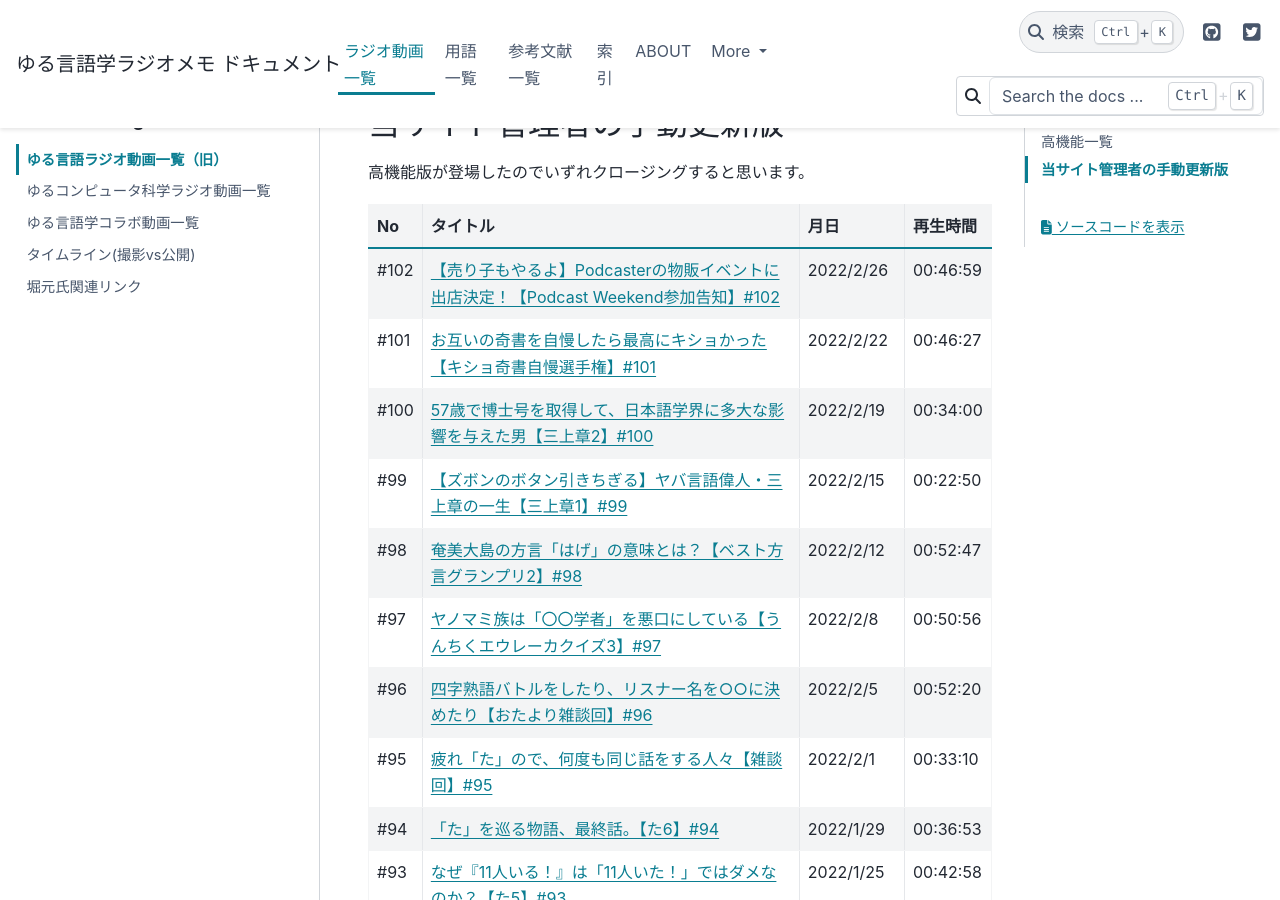
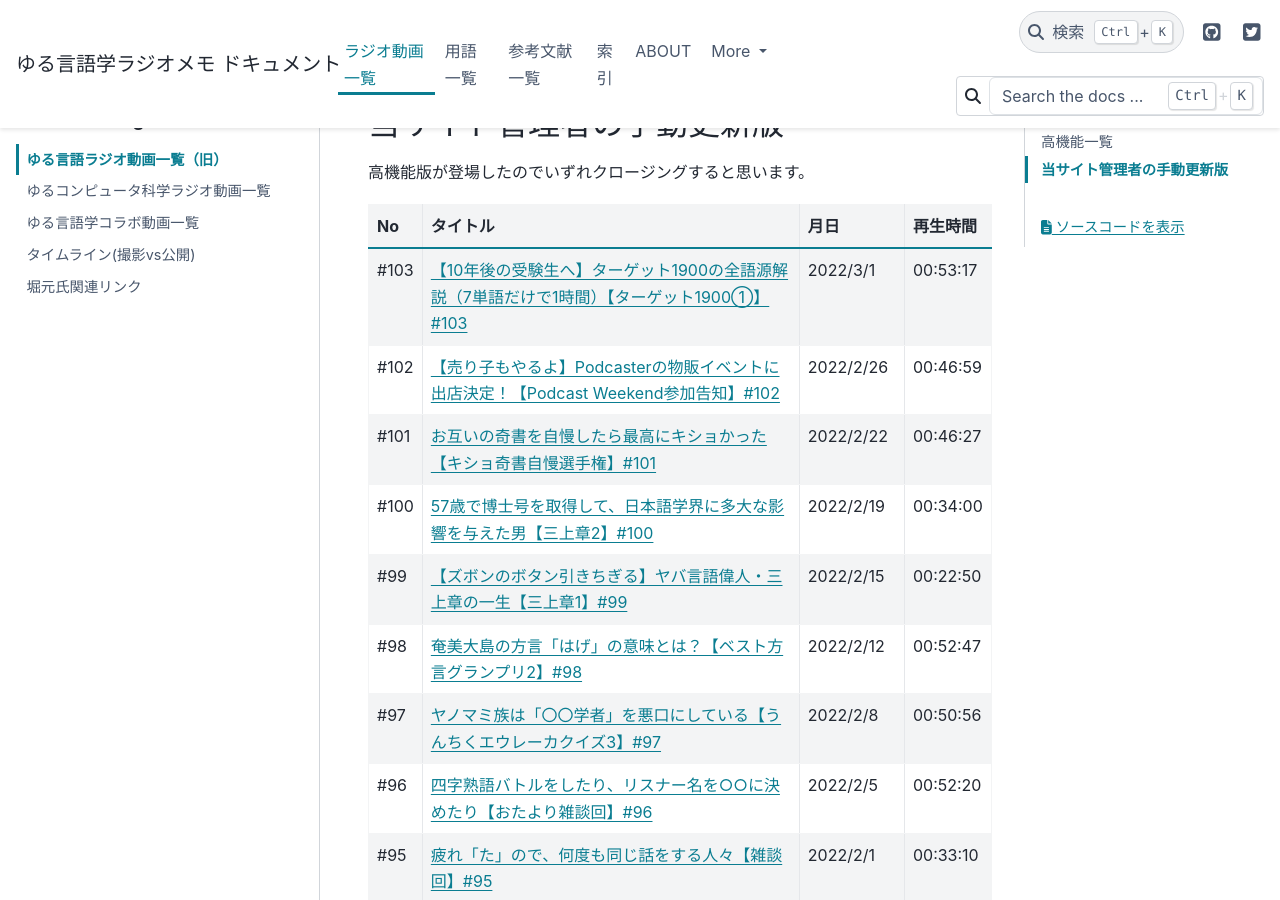
Before and after one commit to mtakagishi/yurugengo, a Sphinx documentation site: the page built from docs/videos/yurugengo_radio_list.rst, in a window 1280 px wide and 900 px high, scrolled down 319 px. Built offline with Sphinx 7.4.7 and the PyData theme 0.15.4, drawn with Linux system fonts in a browser that asks for light colours.

Commit message:
C0249 ターゲット1900① (#2)
* タイムライン更新
* 公開日を確定
* ローカルに残ってしまったリモートブランチの残骸を削除するコマンドを追加
* #103へのリンクを追加

Co-authored-by: mtakagishi <mtakagishi+github@gimail.com>

```diff
--- a/docs/videos/timeline.rst
+++ b/docs/videos/timeline.rst
@@ -229,6 +229,7 @@
       "21/11/27\n撮影18" ->
       "21/12/14公開\n言82【投票お願い】" ->
       "22/1/1公開\n言86【新年雑談回】" ->
+      "22/3/1公開\n言103【ターゲット1900①】" ->
       "21/11/27限定ライブ\n特典【公開収録】" ;
     }
     group {
--- a/docs/videos/yurugengo_radio_list.rst
+++ b/docs/videos/yurugengo_radio_list.rst
@@ -12,6 +12,8 @@
 +------+------------------------------------------------------------------------------------------------+------------+----------+
 |  No  |                                            タイトル                                            |    月日    | 再生時間 |
 +======+================================================================================================+============+==========+
+| #103 | `【10年後の受験生へ】ターゲット1900の全語源解説（7単語だけで1時間）【ターゲット1900①】#103`_   | 2022/3/1   | 00:53:17 |
++------+------------------------------------------------------------------------------------------------+------------+----------+
 | #102 | `【売り子もやるよ】Podcasterの物販イベントに出店決定！【Podcast Weekend参加告知】#102`_        | 2022/2/26  | 00:46:59 |
 +------+------------------------------------------------------------------------------------------------+------------+----------+
 | #101 | `お互いの奇書を自慢したら最高にキショかった【キショ奇書自慢選手権】#101`_                      | 2022/2/22  | 00:46:27 |
@@ -221,6 +223,7 @@
 | #1   | `「イルカも喋る」は大ウソ【言語学って何？】#1`_                                                | 2021/03/11 | 00:14:56 |
 +------+------------------------------------------------------------------------------------------------+------------+----------+
 
+.. _【10年後の受験生へ】ターゲット1900の全語源解説（7単語だけで1時間）【ターゲット1900①】#103: https://www.youtube.com/watch?v=RERceQyeld0
 .. _【売り子もやるよ】Podcasterの物販イベントに出店決定！【Podcast Weekend参加告知】#102: https://www.youtube.com/watch?v=q_MfYdFxgTc
 .. _お互いの奇書を自慢したら最高にキショかった【キショ奇書自慢選手権】#101: https://www.youtube.com/watch?v=QW9v7Yneuq0
 .. _57歳で博士号を取得して、日本語学界に多大な影響を与えた男【三上章2】#100: https://www.youtube.com/watch?v=r_Su4Awa6Dk
```
Also changed, not shown: 1 other file.
